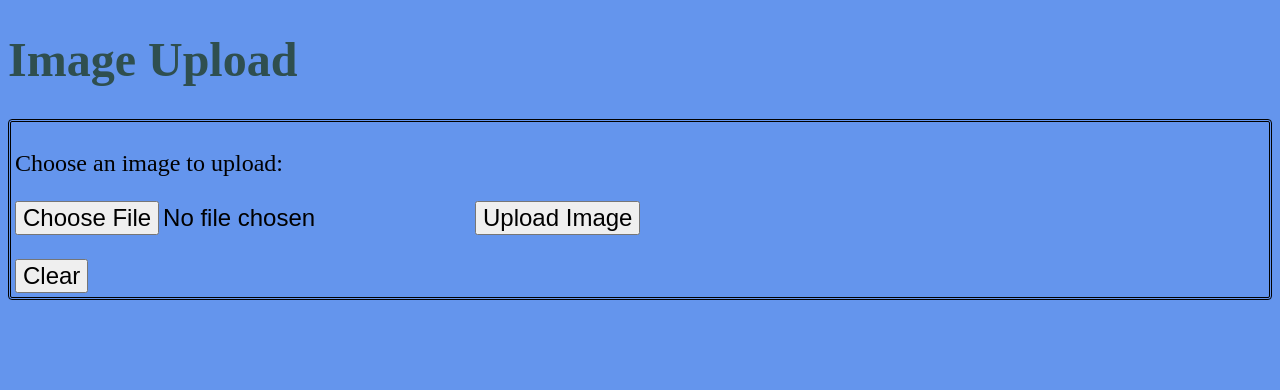
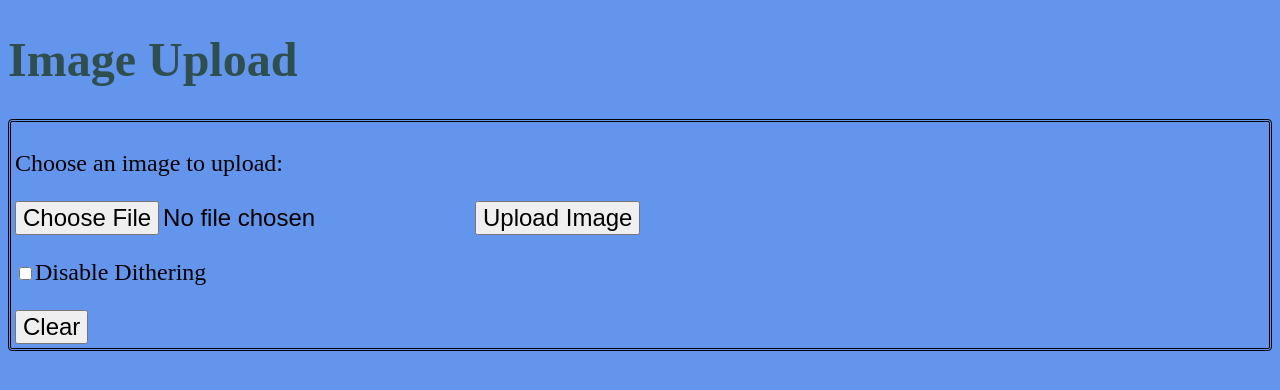
Before and after one commit to MichaelReel/EPaper-Screen-Serve, a Flask app: page / in a window 1280 px wide. Shown: the top 390 px of the page. Run offline with Flask 3, Linux system fonts and the light colour scheme; parts of the project's set-up code (start-up, migrations or seed data) failed here and were passed over.

Commit message:
Added option to turn off dithering.

```diff
--- a/server.py
+++ b/server.py
@@ -4,6 +4,7 @@ from datetime import datetime
 from flask import Flask, request, Response, render_template, redirect, url_for
 from pathlib import Path
 from PIL import Image, ImagePalette
+from PIL.Image import Dither
 import time
 
 SCREEN_AVAILABLE: bool = False
@@ -65,11 +66,15 @@ def get_uploaded_images() -> list[UploadedImage]:
 # TODO: Find a way to accept larger images files so we dont' get 413
 @app.route("/im_submit", methods=["POST"])
 def process_image() -> Response:
-    file = request.files["image"]
+    file = request.files.get("image")
 
     if not file:
         print("No file submitted")
         return redirect(url_for('index'))
+
+    dither: Dither = Dither.FLOYDSTEINBERG
+    if request.form.get("no-dither") == "on":
+        dither = Dither.NONE
 
     upload_image: Image = Image.open(file.stream)
 
@@ -110,7 +115,9 @@ def process_image() -> Response:
         background.paste(cropped_image, mask=cropped_image.split()[3])  # 3 is the alpha channel
         cropped_image = background
 
-    store_image: Image = cropped_image.quantize(colors=len(PALETTE_SEQUENCE) // 3, palette=palette_image)
+    store_image: Image = cropped_image.quantize(
+        colors=len(PALETTE_SEQUENCE) // 3, palette=palette_image, dither=dither
+    )
 
     timestamp: str = datetime.now().strftime("%y%m%d_%H%M%S")
     store_image.save(f"{UPLOADS_DIR}/{timestamp}{FILE_TYPE}")
--- a/templates/index.html
+++ b/templates/index.html
@@ -80,8 +80,11 @@
         <form action="im_submit" method="post" enctype="multipart/form-data" onsubmit="document.getElementById('waitNotification').style.display = 'block';">
             <p><label for="imageUpload">Choose an image to upload:</label></p>
             <p>
-                <input type="file" id="imageUpload" name="image" accept="image/*">
-                <input type="submit" value="Upload Image">
+                <input type="file" id="imageUpload" name="image" accept="image/*"/>
+                <input type="submit" value="Upload Image"/>
+            </p>
+            <p>
+                <input type="checkbox" id="noDither" name="no-dither">Disable Dithering</input>
             </p>
         </form>
 
```
